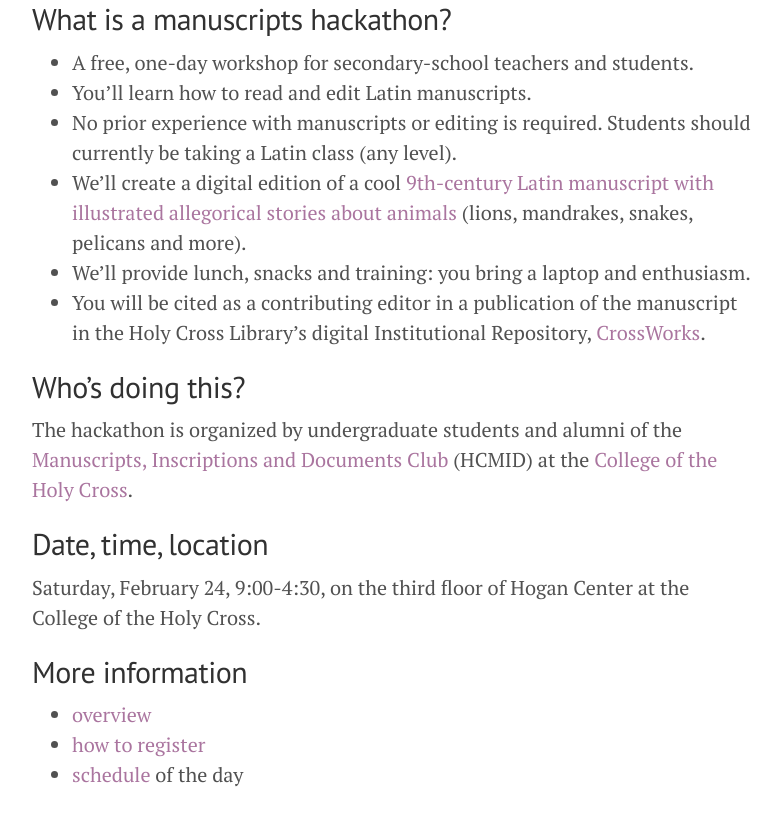
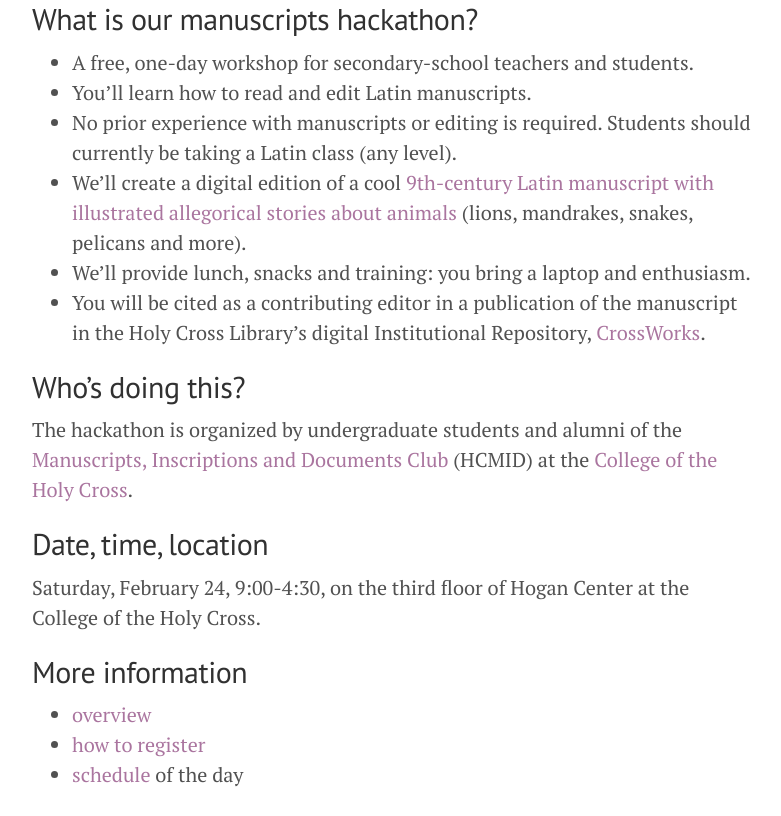
Before and after one commit to HCMID/ms-hackathon-2018, a Jekyll site: the page built from docs/index.md, in a window 1280 px wide. Shown: the part 562-1378 px from the top of the page, without its empty margins (248-1029 px from the left). Built offline with Jekyll 4.4.1, drawn with Linux system fonts in a browser that asks for light colours.

Commit message:
Rephrase

```diff
--- a/docs/index.md
+++ b/docs/index.md
@@ -8,7 +8,7 @@ layout: page
 ![mandrake](http://www.homermultitext.org/iipsrv?OBJ=IIP,1.0&FIF=/project/homer/pyramidal/deepzoom/ecod/bern318imgs/v1/bern318_019r.tif&RGN=0.1632,0.4317,0.4943,0.08636&wID=600&CVT=JPEG)
 
 
-## What is a manuscripts hackathon?
+## What is our manuscripts hackathon?
 
 -   A free, one-day workshop for secondary-school teachers and students.
 -   You'll learn how to read and edit Latin manuscripts.
```
